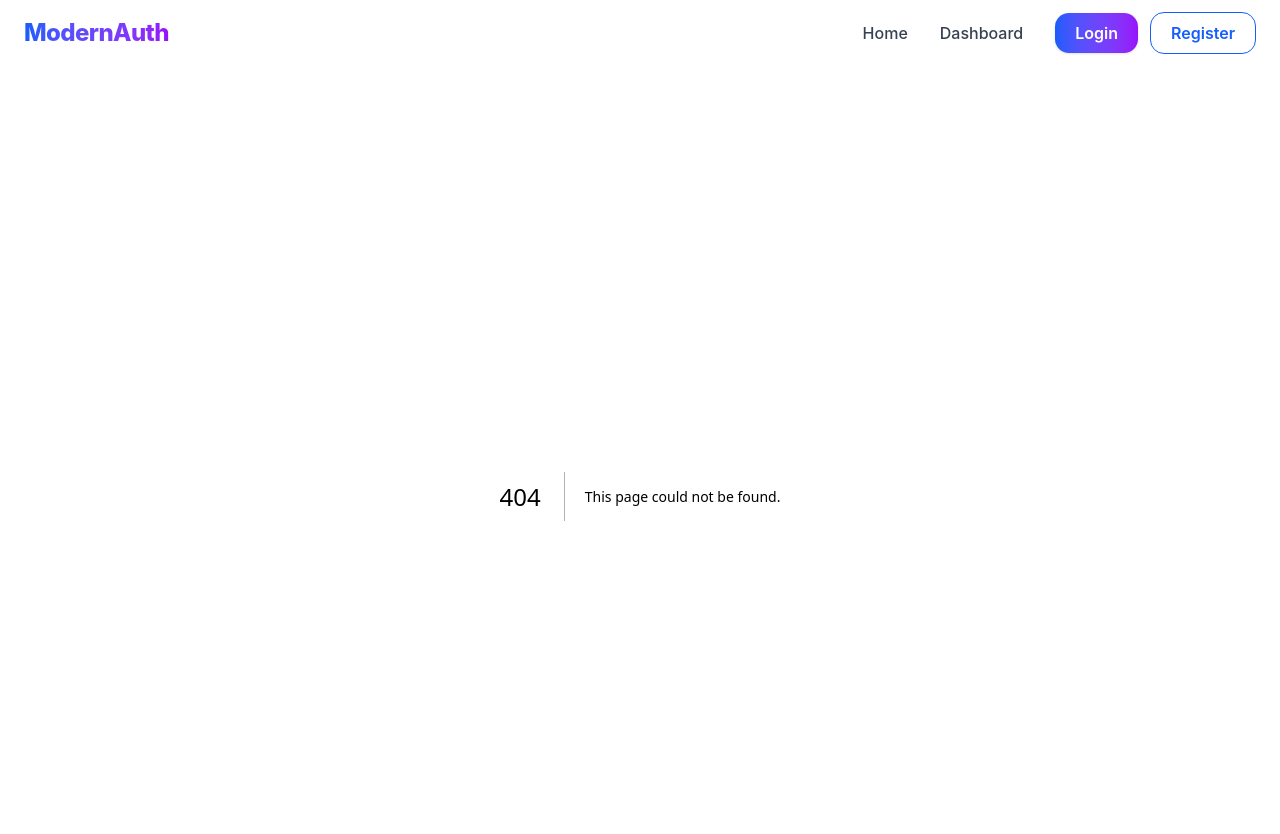
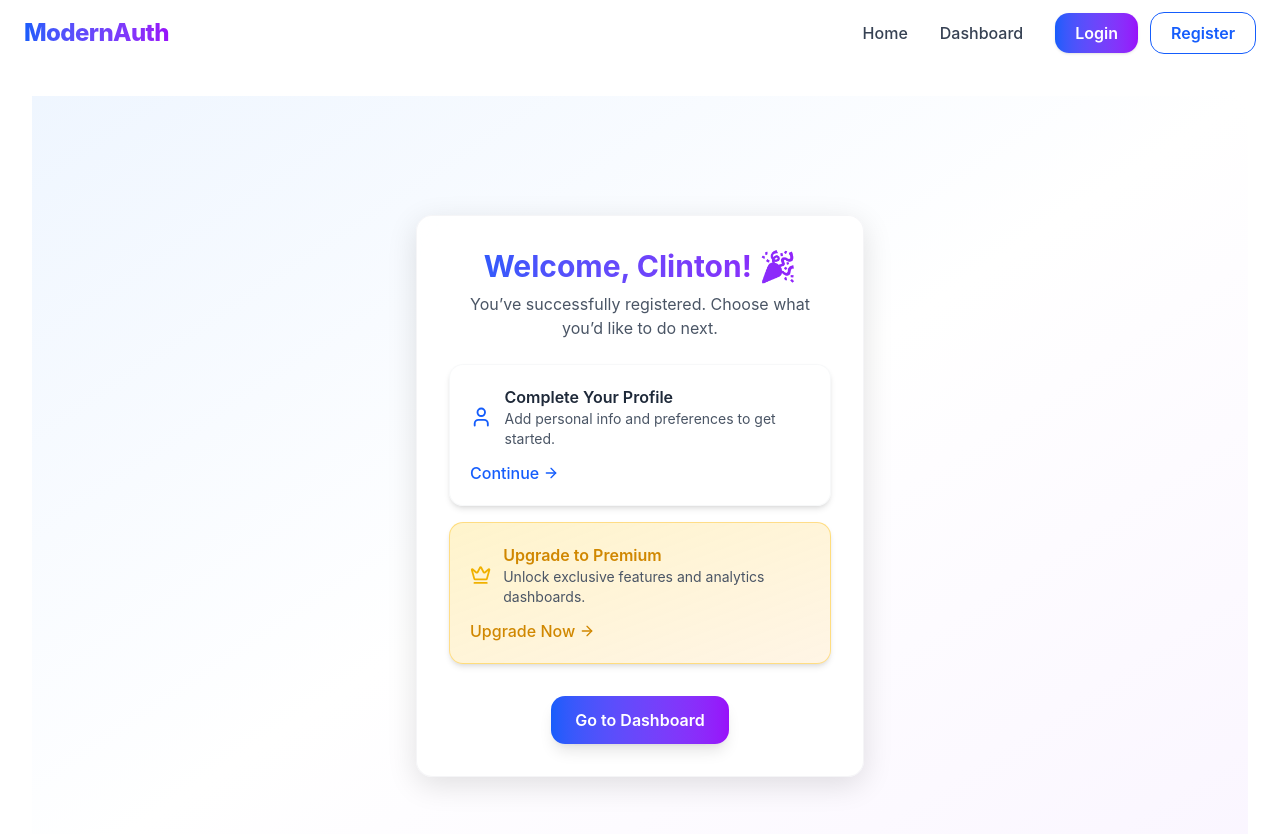
Before and after one commit to Clinton1029/modern-auth-app, a Next.js app: page /welcome in a window 1280 px wide. Before the commit this address had no page. Shown: the top 834 px of the page. Built offline with nearby package versions, Linux system fonts and the light colour scheme.

Commit message:
added a welcome

```diff
--- /dev/null
+++ b/app/welcome/page.jsx
@@ -0,0 +1,102 @@
+"use client";
+
+import { motion } from "framer-motion";
+import Link from "next/link";
+import { useEffect, useState } from "react";
+import { Crown, User, ArrowRight } from "lucide-react";
+
+export default function WelcomePage() {
+  const [user, setUser] = useState({ name: "Clinton" }); // replace with real user data later
+
+  useEffect(() => {
+    // you could fetch user details here if needed
+  }, []);
+
+  return (
+    <motion.div
+      initial={{ opacity: 0, y: 30 }}
+      animate={{ opacity: 1, y: 0 }}
+      transition={{ duration: 0.7 }}
+      className="min-h-screen flex items-center justify-center px-6 bg-gradient-to-br from-blue-50 via-white to-purple-50 dark:from-gray-900 dark:via-gray-950 dark:to-gray-900"
+    >
+      <motion.div
+        initial={{ opacity: 0, scale: 0.96, y: 20 }}
+        animate={{ opacity: 1, scale: 1, y: 0 }}
+        transition={{ duration: 0.6, ease: "easeOut" }}
+        className="relative z-10 w-full max-w-md backdrop-blur-xl
+                   bg-white/90 dark:bg-gray-900/60
+                   border border-gray-200/40 dark:border-gray-800/40
+                   shadow-[0_8px_30px_rgba(0,0,0,0.12)]
+                   hover:shadow-[0_12px_40px_rgba(0,0,0,0.18)]
+                   hover:-translate-y-1
+                   transition-all duration-500
+                   rounded-2xl p-8 text-center"
+      >
+        <h1 className="text-3xl font-bold mb-2 bg-gradient-to-r from-blue-600 to-purple-600 bg-clip-text text-transparent">
+          Welcome, {user.name}! 🎉
+        </h1>
+        <p className="text-gray-600 dark:text-gray-300 mb-6">
+          You’ve successfully registered. Choose what you’d like to do next.
+        </p>
+
+        <div className="grid gap-4">
+          {/* Complete Profile */}
+          <motion.div
+            whileHover={{ scale: 1.03 }}
+            className="p-5 bg-white/80 dark:bg-gray-800/60 rounded-xl shadow-md border border-gray-200/30 dark:border-gray-700/40 text-left"
+          >
+            <div className="flex items-center gap-3">
+              <User className="text-blue-600 dark:text-blue-400" size={24} />
+              <div>
+                <h3 className="font-semibold text-gray-800 dark:text-gray-200">
+                  Complete Your Profile
+                </h3>
+                <p className="text-sm text-gray-600 dark:text-gray-400">
+                  Add personal info and preferences to get started.
+                </p>
+              </div>
+            </div>
+            <Link
+              href="/profile-setup"
+              className="mt-3 inline-flex items-center text-blue-600 dark:text-blue-400 font-medium hover:underline"
+            >
+              Continue <ArrowRight size={16} className="ml-1" />
+            </Link>
+          </motion.div>
+
+          {/* Upgrade to Premium */}
+          <motion.div
+            whileHover={{ scale: 1.03 }}
+            className="p-5 bg-gradient-to-br from-yellow-400/20 to-amber-500/10 rounded-xl shadow-md border border-amber-400/40 dark:border-amber-500/40 text-left"
+          >
+            <div className="flex items-center gap-3">
+              <Crown className="text-yellow-500" size={24} />
+              <div>
+                <h3 className="font-semibold text-yellow-600 dark:text-yellow-400">
+                  Upgrade to Premium
+                </h3>
+                <p className="text-sm text-gray-600 dark:text-gray-300">
+                  Unlock exclusive features and analytics dashboards.
+                </p>
+              </div>
+            </div>
+            <Link
+              href="/premium"
+              className="mt-3 inline-flex items-center text-yellow-600 dark:text-yellow-400 font-medium hover:underline"
+            >
+              Upgrade Now <ArrowRight size={16} className="ml-1" />
+            </Link>
+          </motion.div>
+        </div>
+
+        {/* Dashboard button */}
+        <Link
+          href="/dashboard"
+          className="mt-8 inline-block px-6 py-3 bg-gradient-to-r from-blue-600 to-purple-600 text-white font-semibold rounded-xl shadow-lg hover:-translate-y-0.5 hover:shadow-xl transition-all duration-300"
+        >
+          Go to Dashboard
+        </Link>
+      </motion.div>
+    </motion.div>
+  );
+}
```
